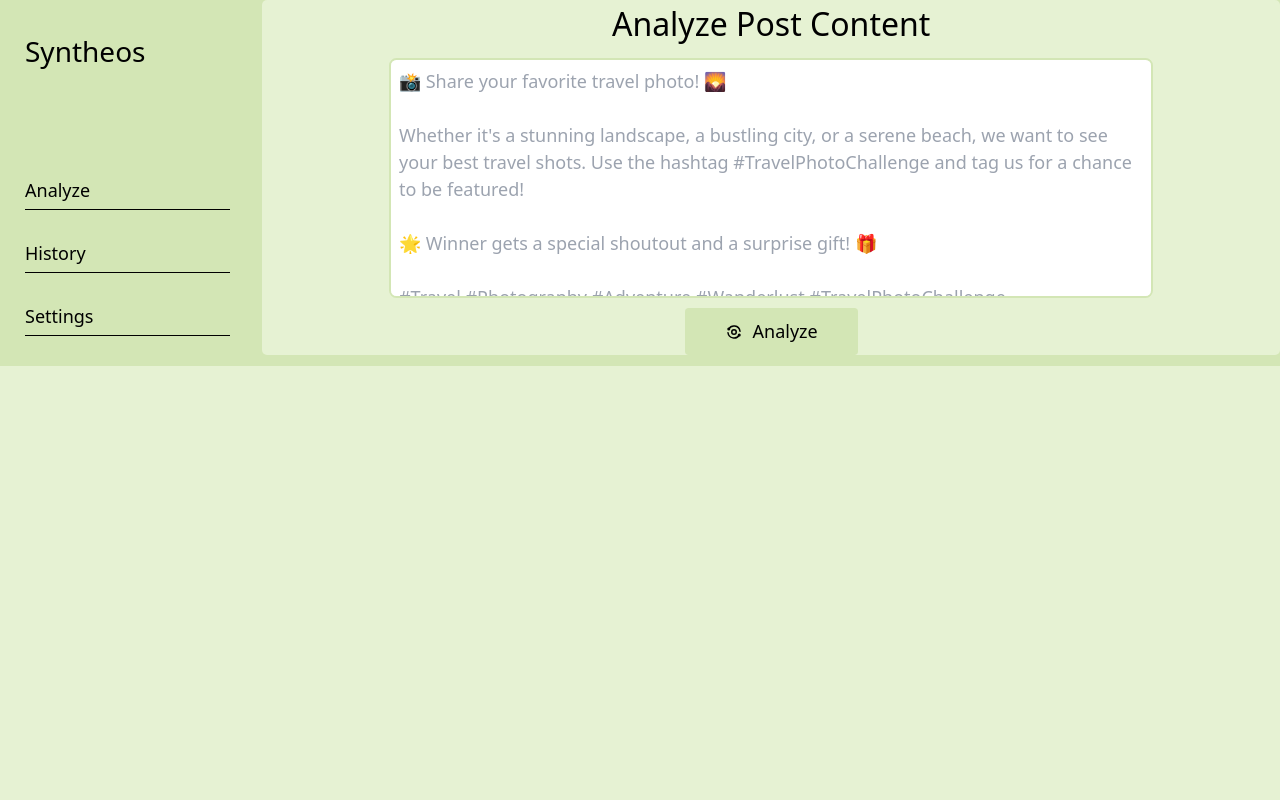
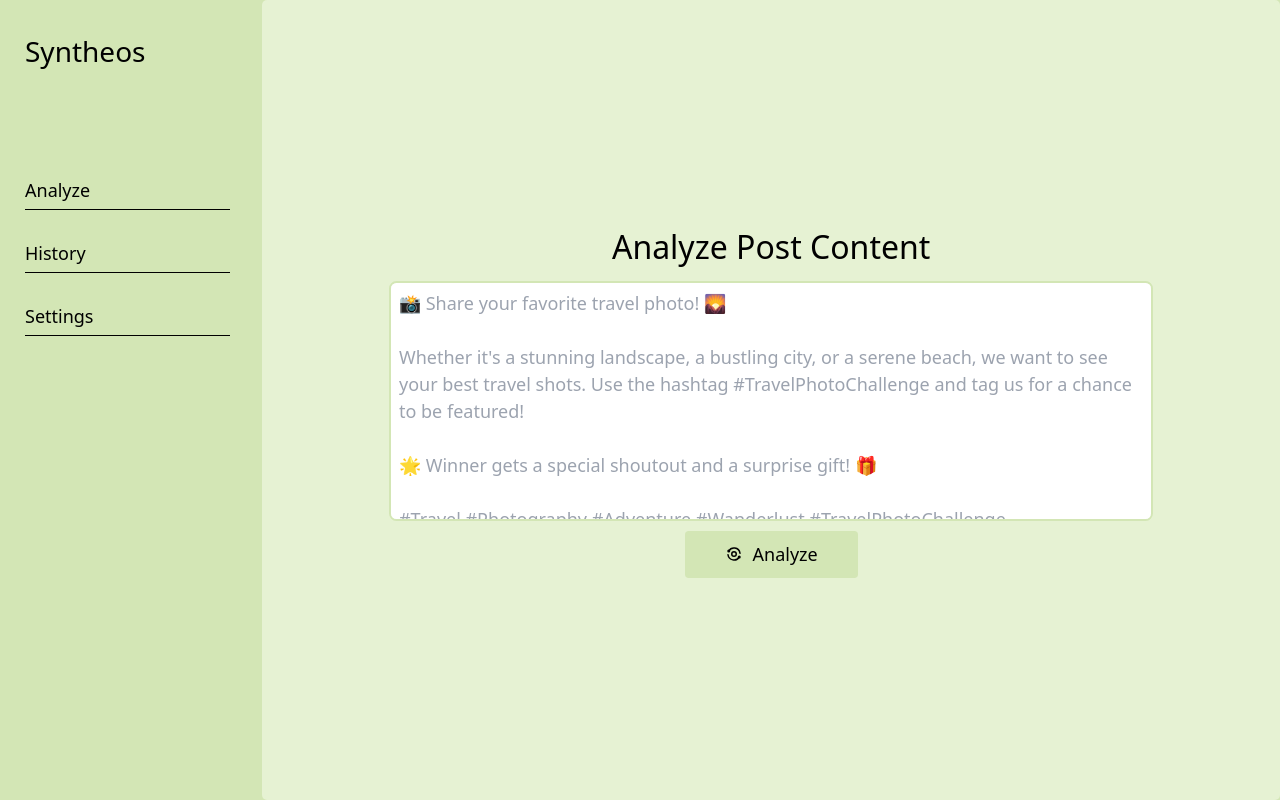
Before and after one commit to Orisabiyi/syntheos, a React (Vite) app: page /dashboard/analyzer in a window 1280 px wide. Built offline with nearby package versions, Linux system fonts and the light colour scheme.

Commit message:
style: update analyzer section height

```diff
--- a/src/pages/Analyzer.jsx
+++ b/src/pages/Analyzer.jsx
@@ -3,7 +3,7 @@
 import { TbAnalyze } from "react-icons/tb";
 import { handleSaveHistory } from "../firebase/firestore";
 import { optimizedRequest, placeholder, url } from "../utils/gemini";
-import chillguy from '../assets/chillguy.jpg'
+import chillguy from "../assets/chillguy.jpg";
 
 export default function Analyzer() {
   const [messages, setMessages] = useState("");
@@ -83,8 +83,9 @@
 
   return (
     <section
-      className={`h-full flex flex-col items-center ${messages ? "justify-start" : "justify-center"
-        }`}
+      className={`min-h-screen flex flex-col items-center ${
+        messages ? "justify-start" : "justify-center"
+      }`}
     >
       {!messages && (
         <form
@@ -123,7 +124,6 @@
             <Markdown>{messages}</Markdown>
           </div>
 
-
           {!isSave && (
             <button
               className="bg-lemon-dark w-1/4 self-center py-4 px-8 rounded-xl text-18 font-medium"
```
